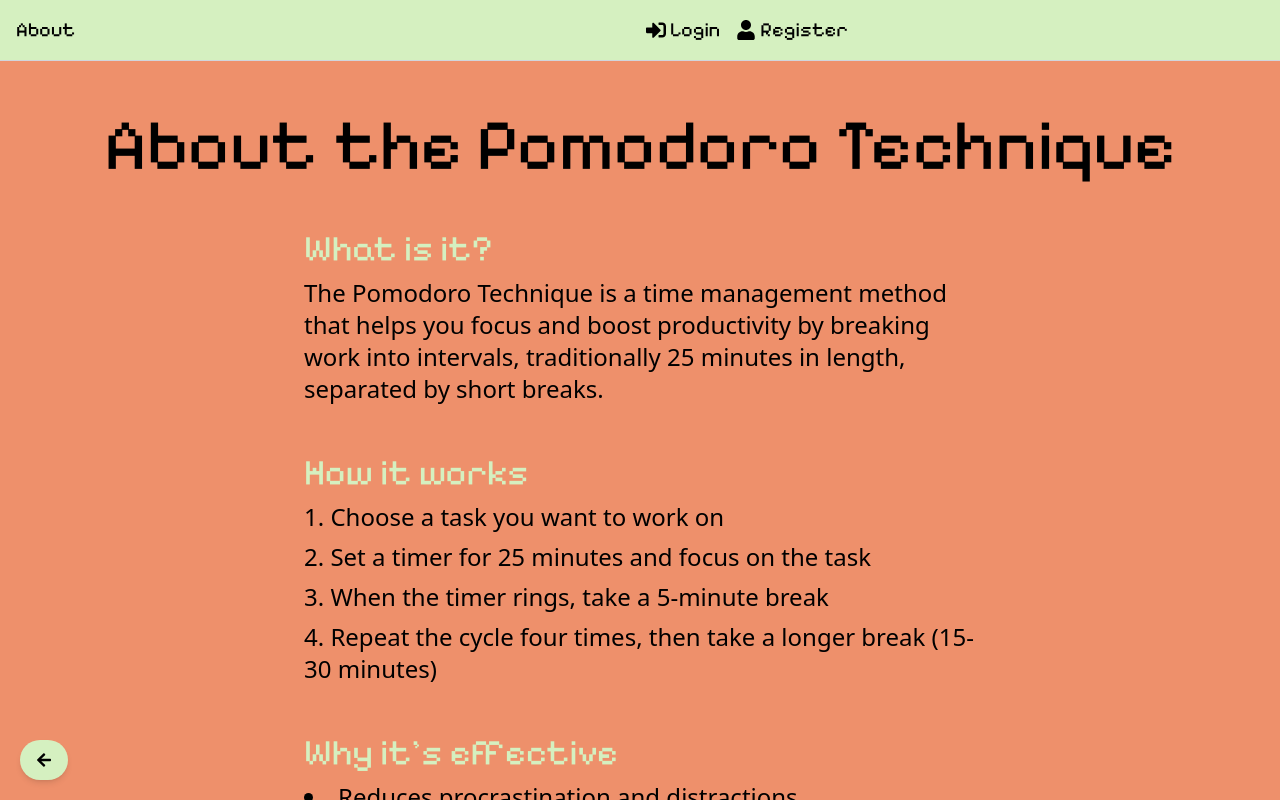
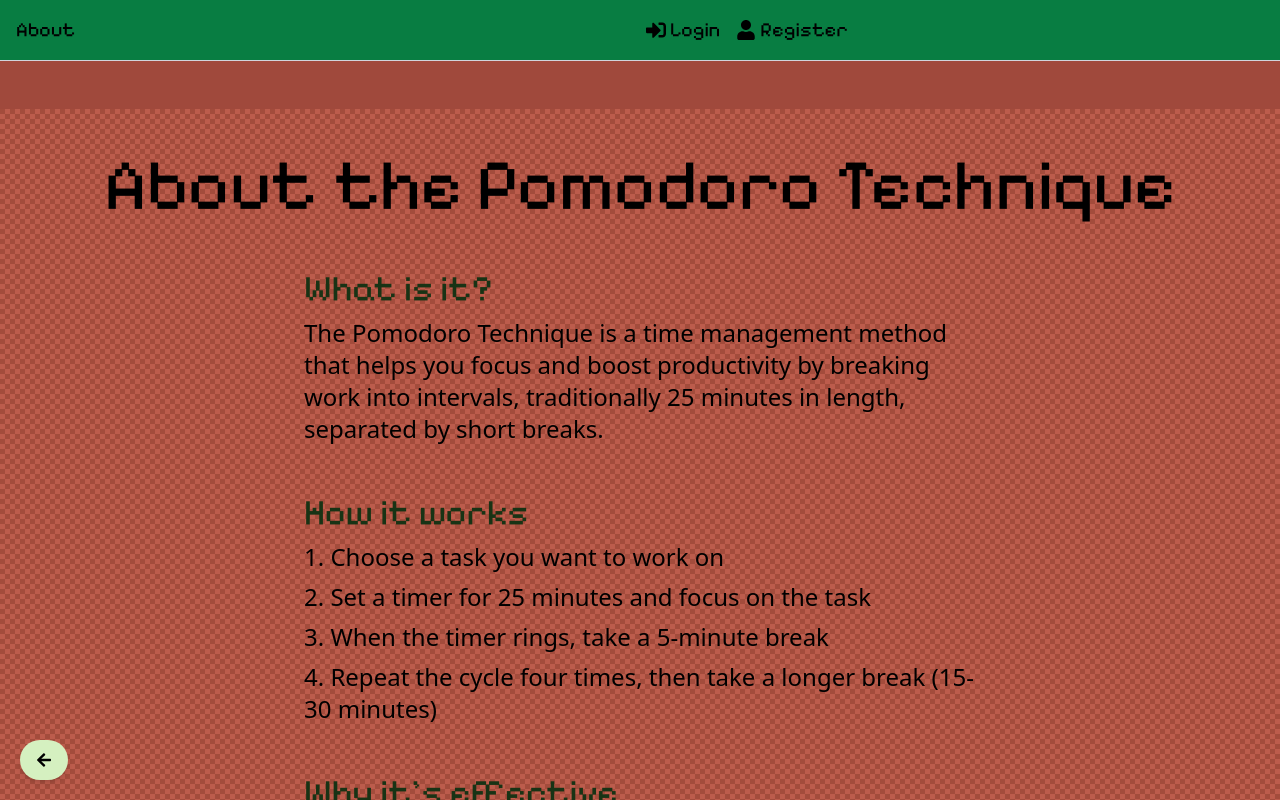
Before and after one commit to adceballos/pomotomo, a React (Vite) app in the folder frontend/: page /about in a window 1280 px wide. Shown: the top 800 px of the page. Built offline with nearby package versions, Linux system fonts and the light colour scheme.

Commit message:
New background

```diff
--- a/frontend/src/components/GoalForm.jsx
+++ b/frontend/src/components/GoalForm.jsx
@@ -16,7 +16,7 @@ function GoalForm() {
     }
 
     return (
-    <div>
+    <div className="text-black py-10 px-4">
         <section className='flex items-center justify-center'>
             <form onSubmit={onSubmit} className="space-y-4 w-full max-w-md">
                 <div>
--- a/frontend/src/components/Goals.jsx
+++ b/frontend/src/components/Goals.jsx
@@ -33,7 +33,7 @@ function Goals() {
   }
 
   return (
-    <div className="min-h-screen bg-[#ee906b] text-black" id='tasks'>
+    <div className="min-h-screen bg-checkerboard text-black" id='tasks'>
       <section className='flex items-center justify-center text-6xl text-black mb-12'>
         <h1>Tasks</h1>
       </section>
--- a/frontend/src/components/Header.jsx
+++ b/frontend/src/components/Header.jsx
@@ -30,7 +30,7 @@ function Header() {
     }
 
     return (
-        <header className="grid grid-cols-3 items-center p-4 text-white border-b border-gray-300 bg-[#D5F0C0] w-full">
+        <header className="grid grid-cols-3 items-center p-4 text-white border-b border-gray-300 bg-[#087d42] w-full">
         <div className="flex items-center justify-start gap-8">
         {user ? (
             <>
--- a/frontend/src/components/Timer.jsx
+++ b/frontend/src/components/Timer.jsx
@@ -124,6 +124,7 @@ export default function Timer() {
 
   return (
     <div className="relative flex flex-col items-center justify-center text-black">
+
       <div className="text-6xl md:text-8xl p-6">{formatTime()}</div>
       <div className="flex gap-5 text-xl">
         <Button onClick={start} text="Start"/>
--- a/frontend/src/index.css
+++ b/frontend/src/index.css
@@ -4,11 +4,19 @@
 @layer base {
   body {
     font-family: 'Pixelify Sans', sans-serif;
-    background-color: #ee906b;
+    background-color: #a0493c;
   }
 }
 .pixelify {
   font-family: 'Pixelify Sans', sans-serif;
+}
+
+@layer utilities {
+  .bg-checkerboard {
+    background-image: url('/src/assets/background.svg');
+    background-repeat: repeat;
+    background-size: 40px 40px;
+  }
 }
 
 /* For WebKit browsers */
--- a/frontend/src/pages/About.jsx
+++ b/frontend/src/pages/About.jsx
@@ -3,20 +3,20 @@ import BackToHome from "../components/BackToHome.jsx";
 function About() {
     return (
         <>
-            <div className="flex flex-col min-h-screen mt-12 text-black">
+            <div className="flex flex-col min-h-screen mt-12 text-black bg-checkerboard px-4 py-10">
                 <BackToHome />
                 <h1 className="text-4xl sm:text-5xl md:text-6xl lg:text-7xl text-center">
                     About the Pomodoro Technique
                 </h1>
 
                 <div className="max-w-2xl mx-auto text-2xl mt-12">
-                <h2 className="text-4xl font-semi-bold text-[#D5F0C0] mb-2">What is it?</h2>
+                <h2 className="text-4xl font-semi-bold text-[#183315] mb-2">What is it?</h2>
                     <p className="font-sans">
                         The Pomodoro Technique is a time management method that helps you focus and boost productivity
                         by breaking work into intervals, traditionally 25 minutes in length, separated by short breaks.
                     </p>
 
-                    <h2 className="text-4xl font-semi-bold text-[#D5F0C0] mt-12 mb-2">How it works</h2>
+                    <h2 className="text-4xl font-semi-bold text-[#183315] mt-12 mb-2">How it works</h2>
                     <ol className="font-sans list-decimal list-inside space-y-2">
                         <li>Choose a task you want to work on</li>
                         <li>Set a timer for 25 minutes and focus on the task</li>
@@ -24,7 +24,7 @@ function About() {
                         <li>Repeat the cycle four times, then take a longer break (15-30 minutes)</li>
                     </ol>
 
-                    <h2 className="text-4xl font-semi-bold text-[#D5F0C0] mt-12 mb-2">Why it's effective</h2>
+                    <h2 className="text-4xl font-semi-bold text-[#183315] mt-12 mb-2">Why it's effective</h2>
                     <ul className="font-sans *:list-disc list-inside space-y-2">
                         <li>Reduces procrastination and distractions</li>
                         <li>Helps improve time estimation skills</li>
--- a/frontend/src/pages/Dashboard.jsx
+++ b/frontend/src/pages/Dashboard.jsx
@@ -21,7 +21,7 @@ function Dashboard() {
 
   return (
     <>
-    <div className="flex flex-col justify-between min-h-screen bg-[#ee906b] text-black px-4 py-10">
+    <div className="flex flex-col justify-between min-h-screen bg-[url('/src/assets/background.svg')] bg-repeat bg-[length:40px_40px] text-black px-4 py-10">
       <h1 className="text-4xl sm:text-5xl md:text-6xl lg:text-8xl pixelify text-center">POMOTOMO</h1>
       <div className='flex items-center justify-center mt-4'>
         <img src={logo} alt='pomotomo logo' max-width='100%' height='100' width='180'/>
@@ -30,8 +30,8 @@ function Dashboard() {
         <Timer />
       </div>
     </div>
-    <div className="flex justify-center px-24 bg-[#ee906b]">
-        <div className="border-1 border-[#D5F0C0] w-full my-6 mb-18" />
+    <div className="flex justify-center px-24">
+        <div className="w-full my-6 mb-18" />
     </div>
     <Goals />
     </>
--- a/frontend/src/pages/Login.jsx
+++ b/frontend/src/pages/Login.jsx
@@ -55,7 +55,7 @@ function Login() {
   }
 
   return (
-    <div className='min-h-screen bg-[#ee906b]'>
+    <div className='min-h-screen bg-checkerboard text-black py-10 px-4'>
       <section className='flex flex-col justify-center items-center gap-y-2'>
         <h1 className='flex items-center gap-1 text-6xl mt-16 py-4'>
           <FaSignInAlt /> Login
--- a/frontend/src/pages/Profile.jsx
+++ b/frontend/src/pages/Profile.jsx
@@ -17,7 +17,7 @@ function Profile() {
     }
 
     return (
-        <div className="flex flex-col min-h-screen text-black mx-auto max-w-4xl">
+        <div className="flex flex-col min-h-screen bg-checkerboard text-black py-10 px-4">
             <div className='flex bg-gradient-to-r from-orange-100 via-orange-200 to-gray-100 w-full justify-center gap-x-6 h-80 max-h-80 mt-6 shadow-lg rounded-md'>
                 <div className='flex flex-shrink-0 mt-8'>
                     <img src={selectedPfp} className="w-auto h-48 md:h-64 rounded-full object-contain shadow-lg border-1"/>
```
Also changed, not shown: frontend/src/assets/background.svg (added).
